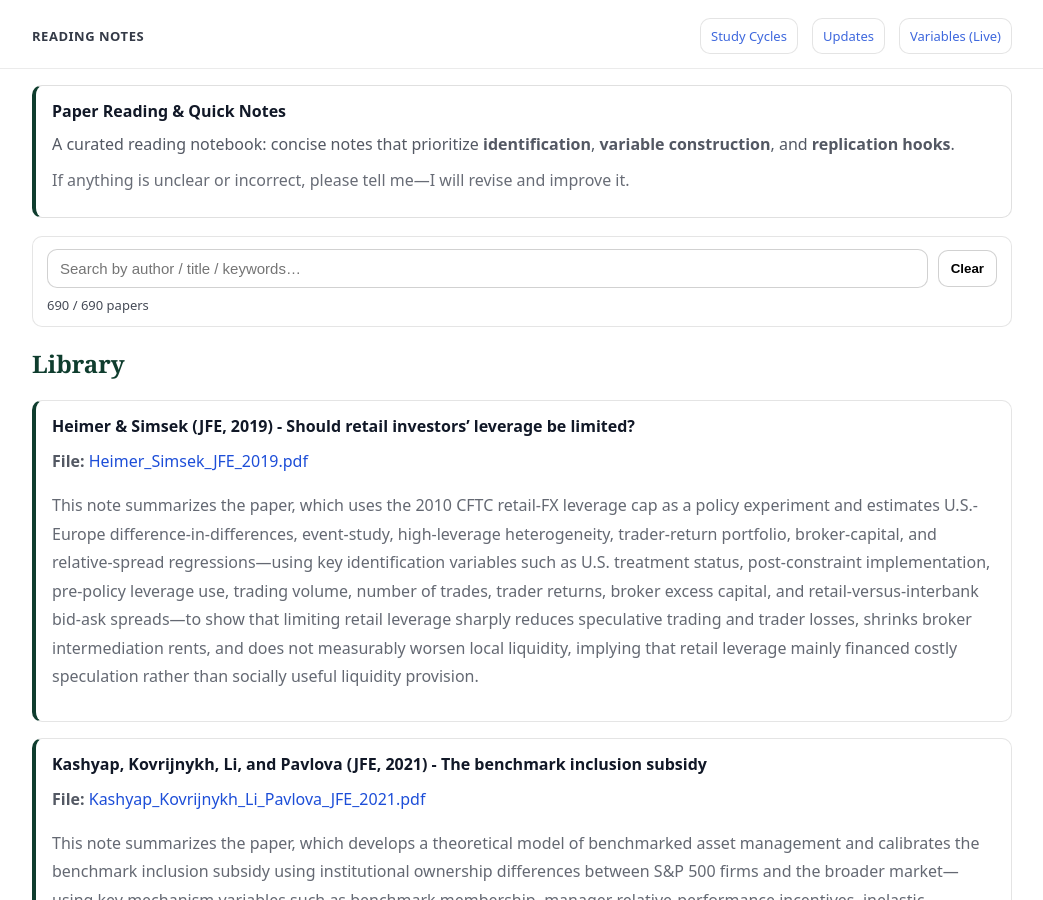
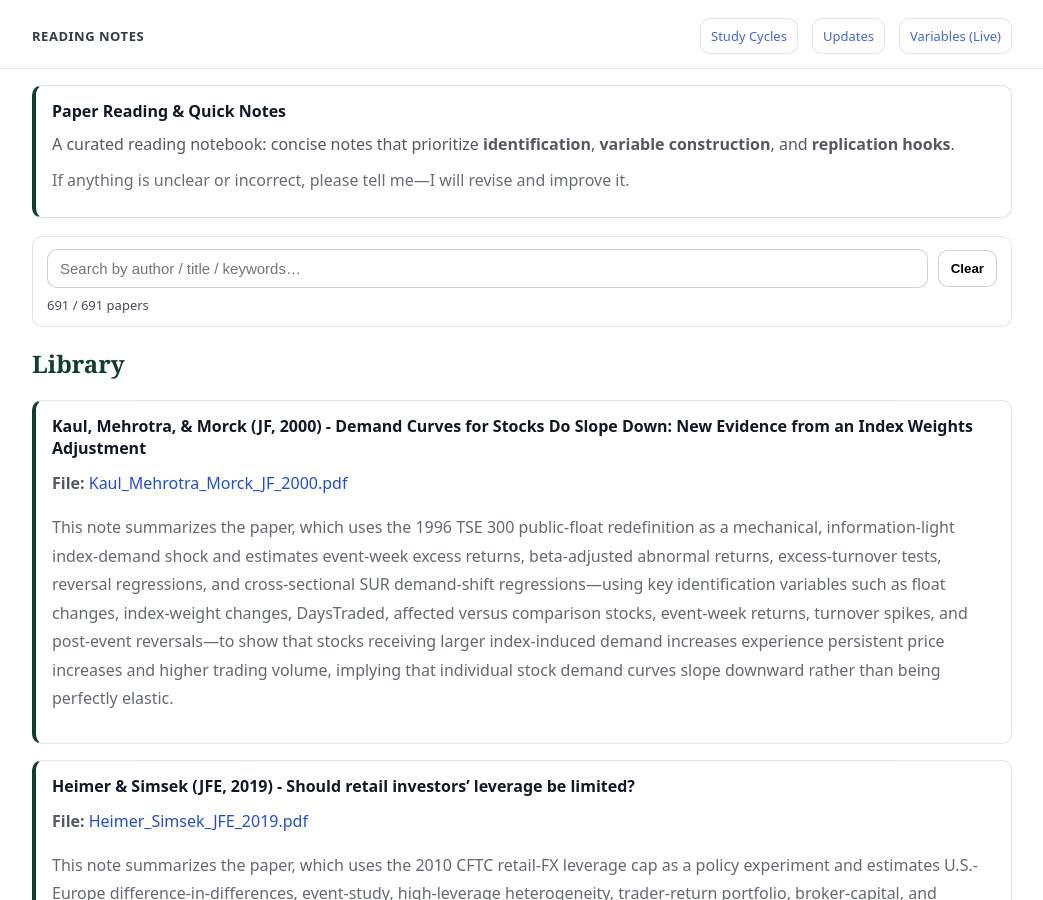
Before and after one commit to yaxinzn/study-archive, a Jekyll site: the page built from reading/index.md, in a window 1280 px wide and 900 px high. Shown: the whole window, without its empty margins (118-1161 px from the left). Built offline with Jekyll 4.4.1, drawn with Linux system fonts in a browser that asks for light colours.

Commit message:
Reading: add/update Kaul_Mehrotra_Morck_JF_2000.pdf

```diff
--- a/_data/reading.yml
+++ b/_data/reading.yml
@@ -1,3 +1,7 @@
+- title: "Kaul, Mehrotra, & Morck (JF, 2000) - Demand Curves for Stocks Do Slope Down: New Evidence from an Index Weights Adjustment"
+  file: "Kaul_Mehrotra_Morck_JF_2000.pdf"
+  desc: "This note summarizes the paper, which uses the 1996 TSE 300 public-float redefinition as a mechanical, information-light index-demand shock and estimates event-week excess returns, beta-adjusted abnormal returns, excess-turnover tests, reversal regressions, and cross-sectional SUR demand-shift regressions—using key identification variables such as float changes, index-weight changes, DaysTraded, affected versus comparison stocks, event-week returns, turnover spikes, and post-event reversals—to show that stocks receiving larger index-induced demand increases experience persistent price increases and higher trading volume, implying that individual stock demand curves slope downward rather than being perfectly elastic."
+
 - title: "Heimer & Simsek (JFE, 2019) - Should retail investors’ leverage be limited?"
   file: "Heimer_Simsek_JFE_2019.pdf"
   desc: "This note summarizes the paper, which uses the 2010 CFTC retail-FX leverage cap as a policy experiment and estimates U.S.-Europe difference-in-differences, event-study, high-leverage heterogeneity, trader-return portfolio, broker-capital, and relative-spread regressions—using key identification variables such as U.S. treatment status, post-constraint implementation, pre-policy leverage use, trading volume, number of trades, trader returns, broker excess capital, and retail-versus-interbank bid-ask spreads—to show that limiting retail leverage sharply reduces speculative trading and trader losses, shrinks broker intermediation rents, and does not measurably worsen local liquidity, implying that retail leverage mainly financed costly speculation rather than socially useful liquidity provision."
```
Also changed, not shown: 1 other file.
